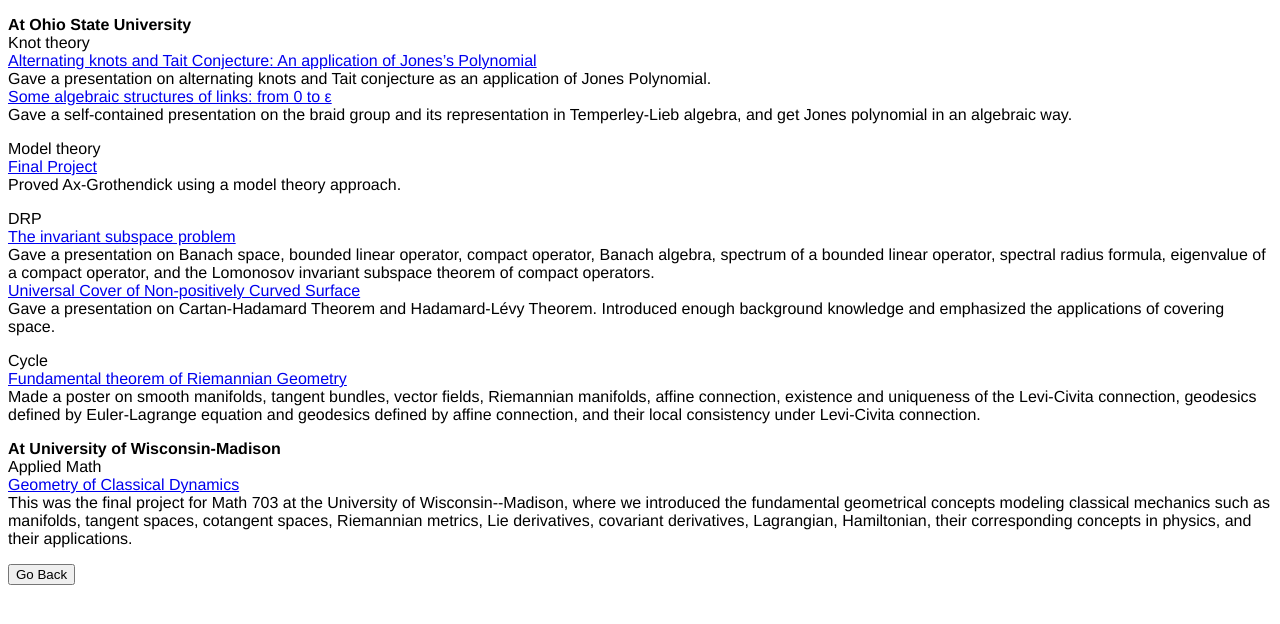
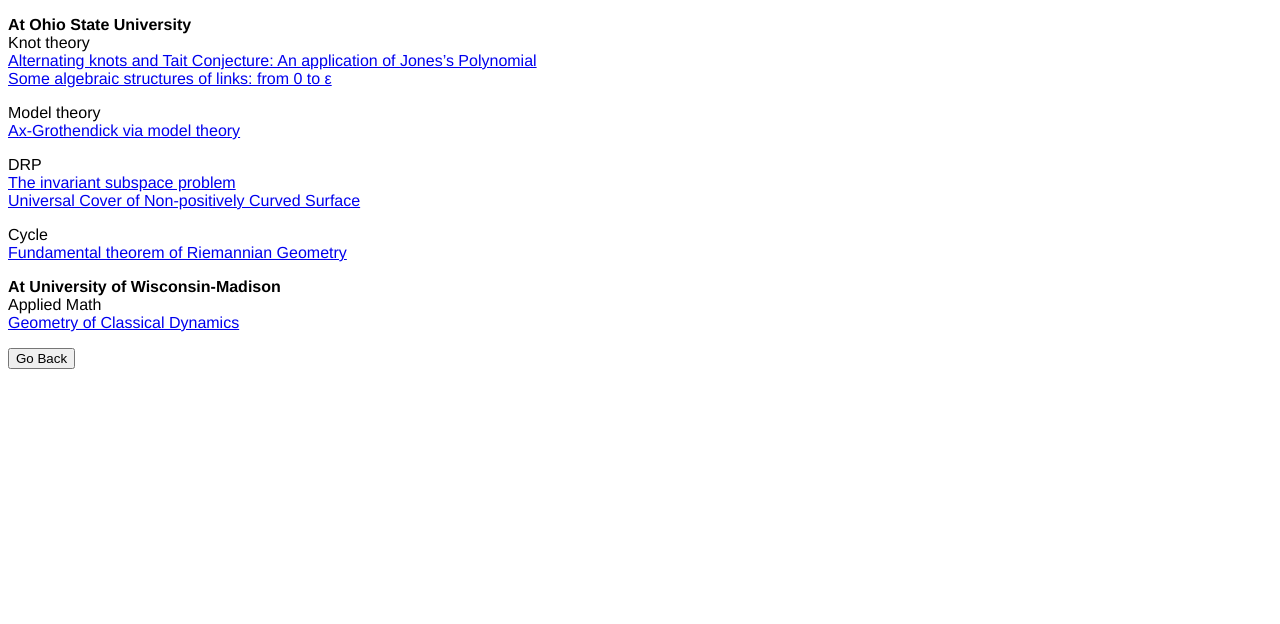
Before and after one commit to nimuynehs/nimuynehs.github.io, a plain HTML site: page pres.html in a window 1280 px wide. Drawn offline with Linux system fonts and the light colour scheme.

Commit message:
Update pres.html

```diff
--- a/pres.html
+++ b/pres.html
@@ -17,42 +17,27 @@
   <br>
   <a href="files/knotpre-Presentation-7-3-2023.pdf"> Alternating knots and Tait Conjecture: An application of Jones’s Polynomial</a>
     <br>
-    Gave a presentation on alternating knots and Tait conjecture as an application of Jones Polynomial.
-    <br>
   <a href="files/Knot_pre_2.pdf"> Some algebraic structures of links: from 0 to ε</a>
-    <br>
-    Gave a self-contained presentation on the braid group and its representation in Temperley-Lieb algebra, and get Jones polynomial in an algebraic way.
-</p>
+   </p>
 <p> Model theory
     <br>
-  <a href="files/AG.pdf"> Final Project</a>
-    <br>
-    Proved Ax-Grothendick using a model theory approach.
+  <a href="files/AG.pdf"> Ax-Grothendick via model theory</a>
 </p><p> DRP
   <br>
   <a href="files/DRP presentation.pdf"> The invariant subspace problem</a>
   <br>
-  Gave a presentation on Banach space, bounded linear operator, compact operator, Banach algebra, spectrum of a bounded linear operator, spectral radius formula, eigenvalue of a compact operator, and the Lomonosov invariant subspace theorem of compact operators.
-  <br>
   <a href="files/SP24DRP.pdf"> Universal Cover of Non-positively Curved Surface</a>
-  <br>
-  Gave a presentation on Cartan-Hadamard Theorem and Hadamard-Lévy Theorem. Introduced enough background knowledge and emphasized the applications of covering space.
-</p><p> Cycle
+  </p><p> Cycle
   <br>
   <a href="files/Poster.pdf"> Fundamental theorem of Riemannian Geometry</a>
-  <br>
-  Made a poster on smooth manifolds, tangent bundles, vector fields, Riemannian manifolds, affine connection, existence and uniqueness of the Levi-Civita connection,  geodesics defined by Euler-Lagrange equation and geodesics defined by affine connection, and their local consistency under Levi-Civita connection.
-</p>
+  </p>
 <p>
     <b>At University of Wisconsin-Madison</b>
     <br>
     Applied Math
-
   <br>
   <a href="files/math703.pdf"> Geometry of Classical Dynamics</a>
-  <br>
-    This was the final project for Math 703 at the University of Wisconsin--Madison, where we introduced the fundamental geometrical concepts modeling classical mechanics such as manifolds, tangent spaces, cotangent spaces, Riemannian metrics, Lie derivatives, covariant derivatives, Lagrangian, Hamiltonian, their corresponding concepts in physics, and their applications.
-</p>
+  </p>
 
 <button onclick="history.back()">Go Back</button>
 </body>
```
